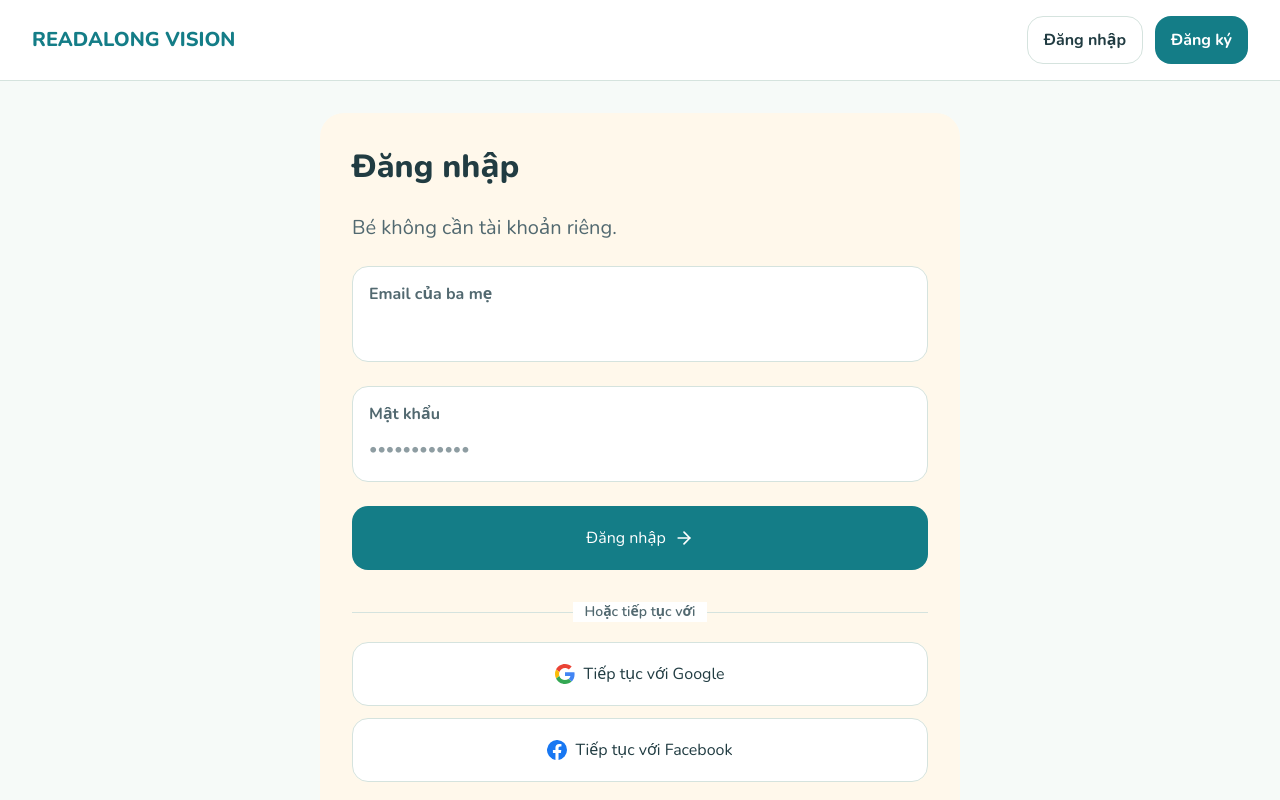
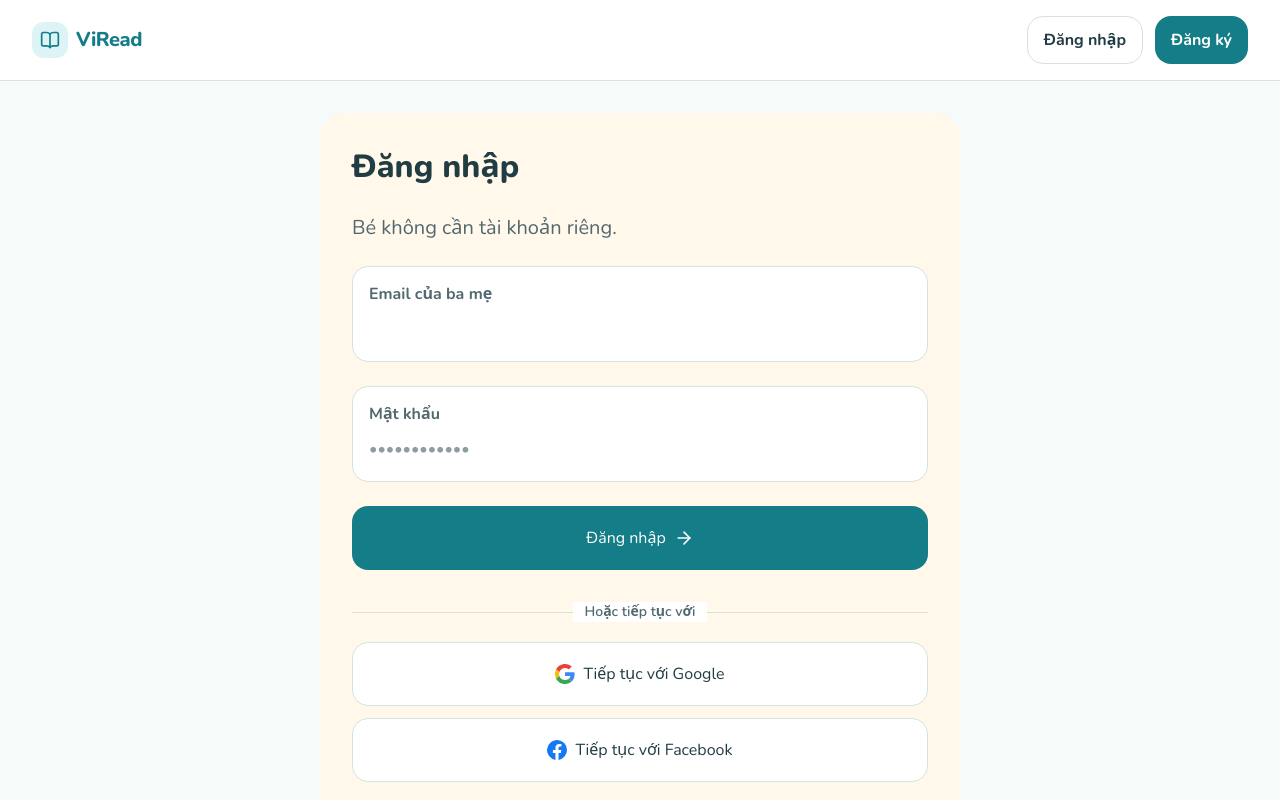
Before and after one commit to trancuong3/capstone1, a Next.js app in the folder frontend/: page /login in a window 1280 px wide. Shown: the top 800 px of the page. Built offline with nearby package versions, Linux system fonts and the light colour scheme; no server answers.

Commit message:
feat(frontend): rebrand shared auth header as ViRead

```diff
--- a/frontend/components/layout/site-header.tsx
+++ b/frontend/components/layout/site-header.tsx
@@ -1,3 +1,4 @@
+import { BookOpen } from "lucide-react";
 import Link from "next/link";
 
 import { cn } from "@/lib/utils/cn";
@@ -22,13 +23,16 @@ export function SiteHeader({ className, variant = "auth" }: SiteHeaderProps) {
         <Link
           aria-label={
             isAdminLogin
-              ? "ReadAlong Vision - đăng nhập quản trị"
-              : "ReadAlong Vision - đăng nhập"
+              ? "ViRead - đăng nhập quản trị"
+              : "ViRead - đăng nhập"
           }
           className="inline-flex min-h-11 w-fit max-w-full flex-wrap items-center gap-2 rounded-control text-label font-extrabold text-primary focus-visible:outline-3 focus-visible:outline-offset-3 focus-visible:outline-primary sm:text-body"
           href={isAdminLogin ? "/admin/login" : "/login"}
         >
-          <span>READALONG VISION</span>
+          <span className="grid size-9 shrink-0 place-items-center rounded-xl bg-sky text-primary">
+            <BookOpen aria-hidden="true" className="size-5" />
+          </span>
+          <span className="tracking-tight">ViRead</span>
           {isAdminLogin ? (
             <span className="rounded-full bg-sky px-3 py-1 text-sm font-bold text-primary-hover">
               ADMIN
```
